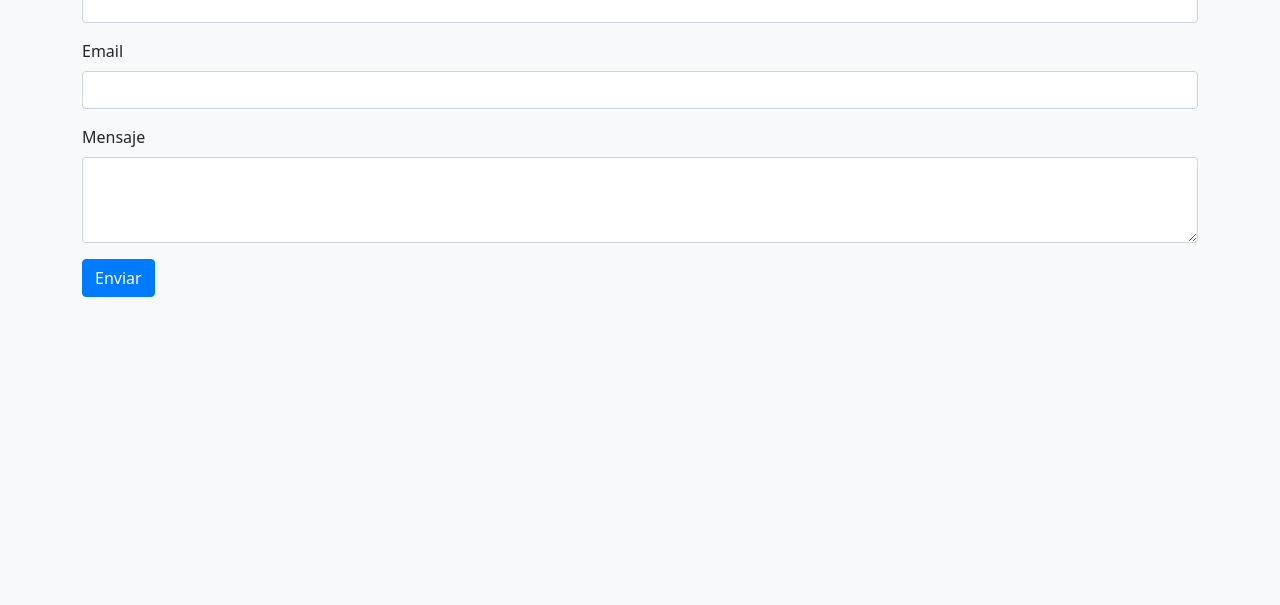
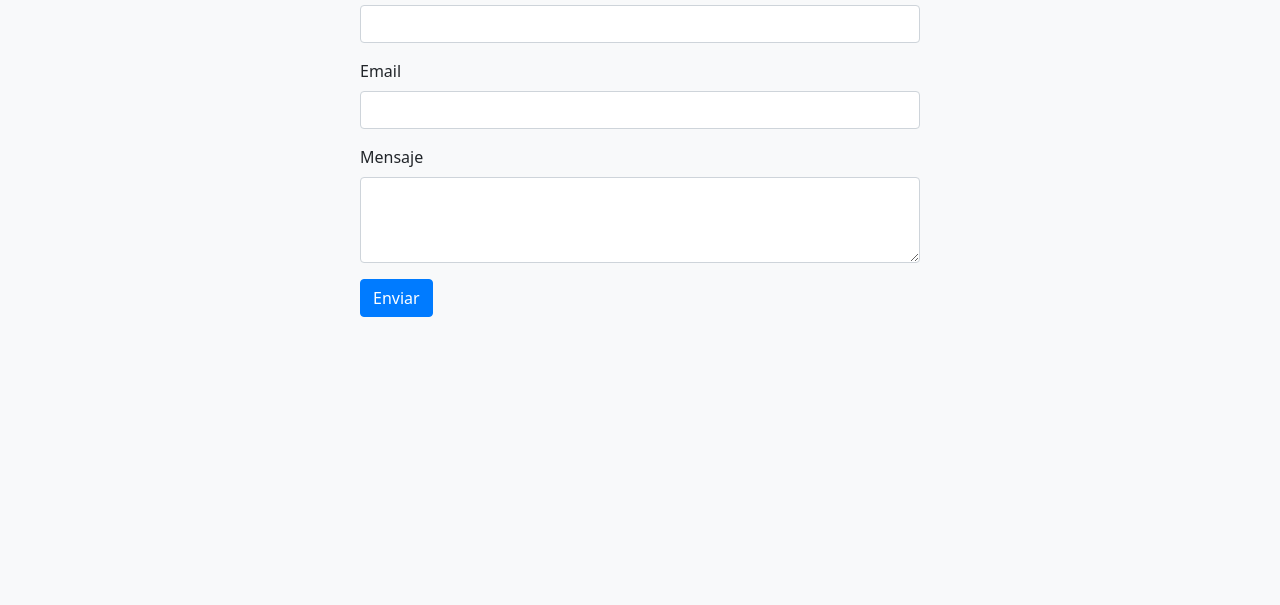
Before and after one commit to AlejandroQuintelaIA/ALEJANDRO, a website: page formulario-bootstrap/src/index.html in a window 1280 px wide. Shown: the part 195-800 px from the top of the page. Drawn offline with nearby package versions, Linux system fonts and the light colour scheme.

Commit message:
modificar css

```diff
--- a/formulario-bootstrap/src/css/styles.css
+++ b/formulario-bootstrap/src/css/styles.css
@@ -5,11 +5,22 @@ body {
 }
 
 .container {
-    margin-top: 50px;
+    max-width: 600px;
+    margin: auto;
+    padding: 20px;
 }
 
 .form-control {
     border-radius: 0.25rem;
+}
+
+.form-control:focus {
+    border-color: #0d6efd;
+    box-shadow: 0 0 0 0.25rem rgba(13, 110, 253, 0.25);
+}
+
+textarea {
+    resize: vertical;
 }
 
 .btn-primary {
```
